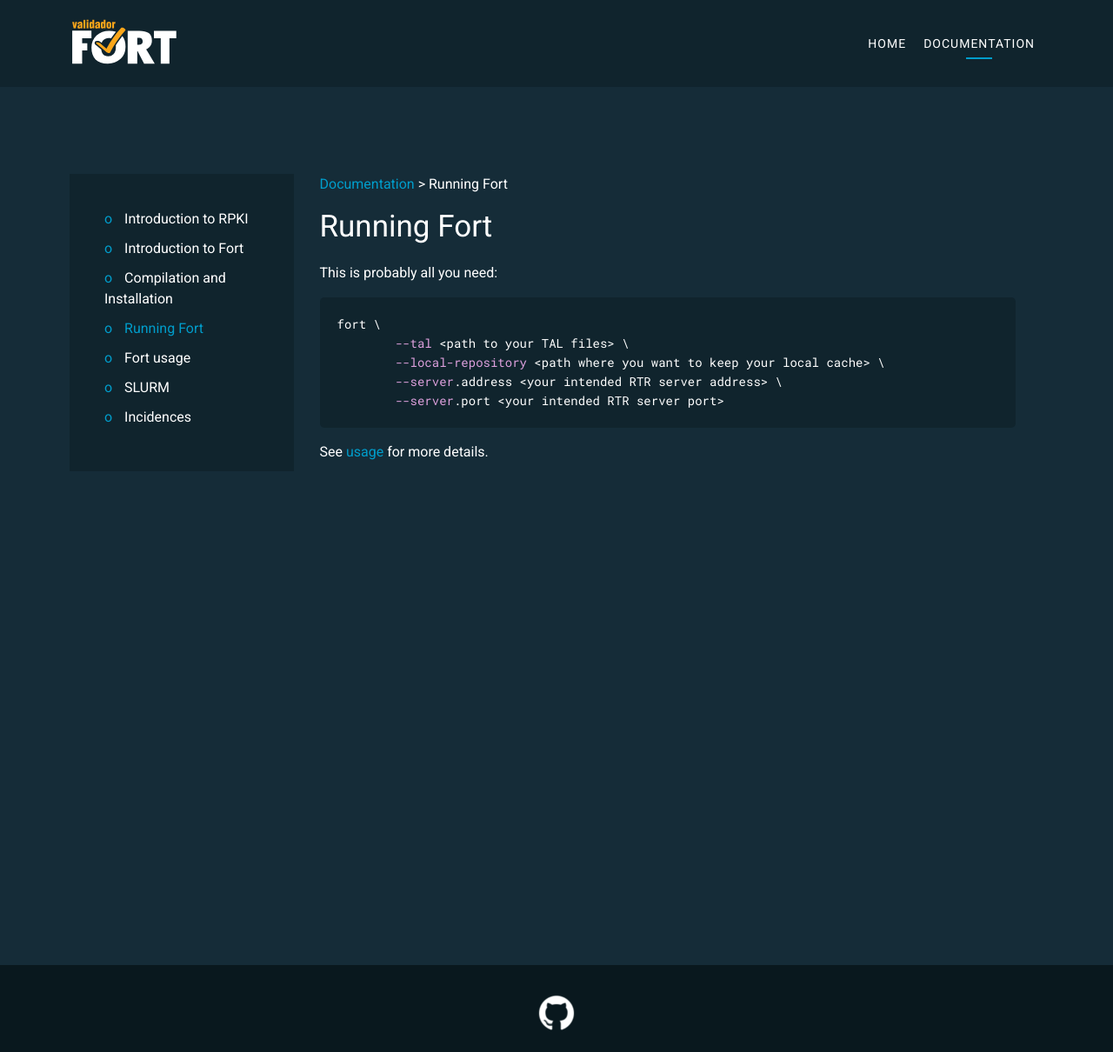
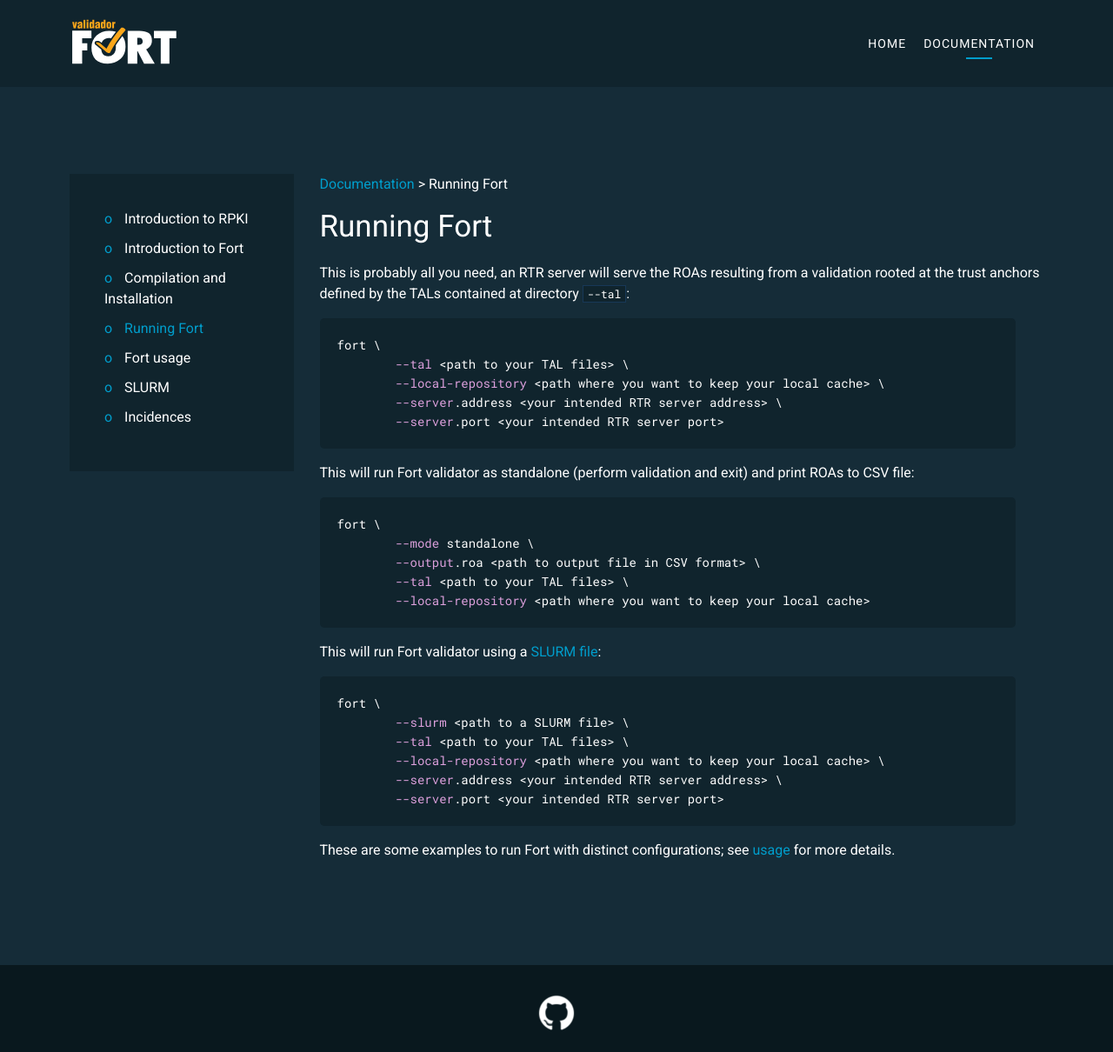
Before and after one commit to NICMx/FORT-validator, a Jekyll site: the page built from docs/doc/run.md, in a window 1280 px wide and 1210 px high. Shown: the whole window at 87% size. Built offline with Jekyll 4.4.1, drawn with Linux system fonts in a browser that asks for light colours.

Commit message:
Add usage/run examples

```diff
--- a/docs/doc/run.md
+++ b/docs/doc/run.md
@@ -6,7 +6,7 @@ title: Running Fort
 
 # {{ page.title }}
 
-This is probably all you need:
+This is probably all you need, an RTR server will serve the ROAs resulting from a validation rooted at the trust anchors defined by the TALs contained at directory `--tal`:
 
 {% highlight bash %}
 fort \
@@ -16,4 +16,25 @@ fort \
 	--server.port <your intended RTR server port>
 {% endhighlight %}
 
-See [usage](usage.html) for more details.
+This will run Fort validator as standalone (perform validation and exit) and print ROAs to CSV file:
+
+{% highlight bash %}
+fort \
+	--mode standalone \
+	--output.roa <path to output file in CSV format> \
+	--tal <path to your TAL files> \
+	--local-repository <path where you want to keep your local cache>
+{% endhighlight %}
+
+This will run Fort validator using a [SLURM file](https://tools.ietf.org/html/rfc8416):
+
+{% highlight bash %}
+fort \
+	--slurm <path to a SLURM file> \
+	--tal <path to your TAL files> \
+	--local-repository <path where you want to keep your local cache> \
+	--server.address <your intended RTR server address> \
+	--server.port <your intended RTR server port>
+{% endhighlight %}
+
+These are some examples to run Fort with distinct configurations; see [usage](usage.html) for more details.
```
Also changed, not shown: README.md.
